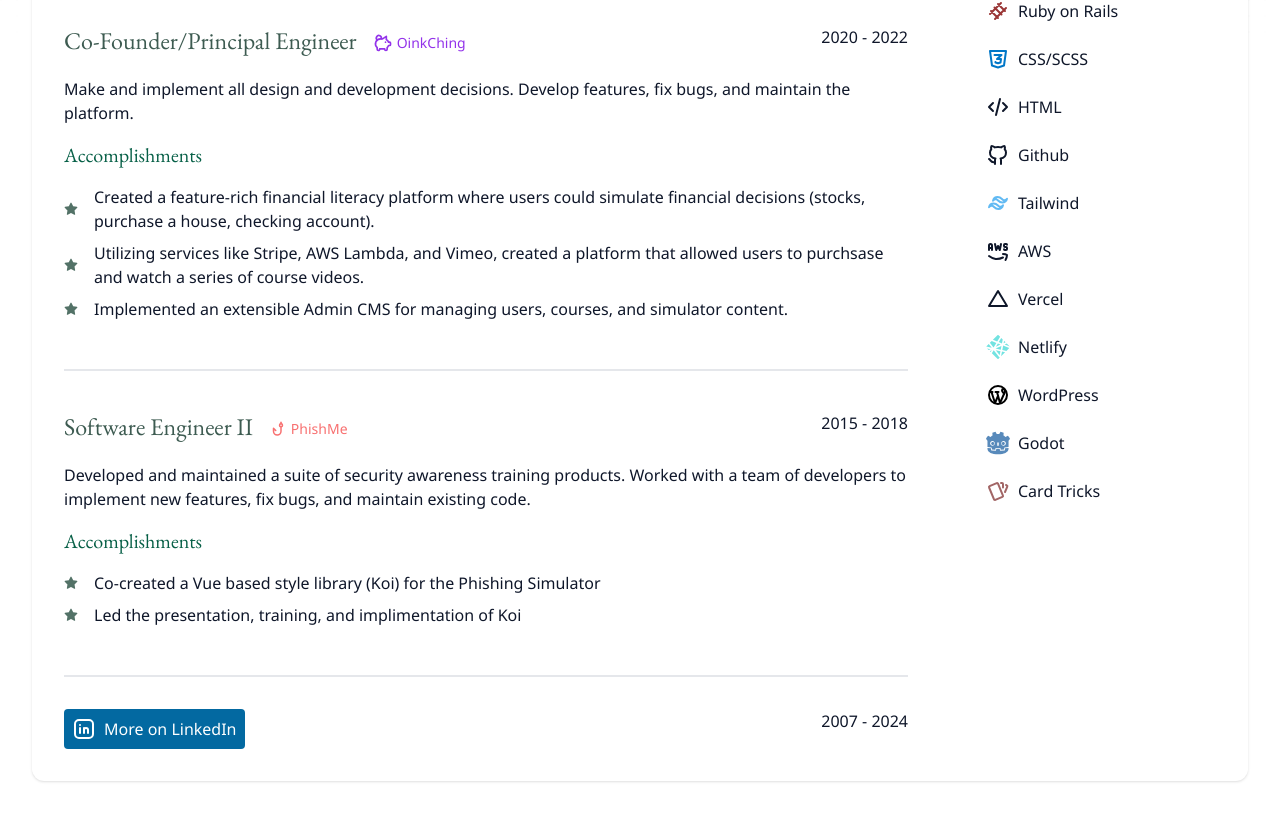
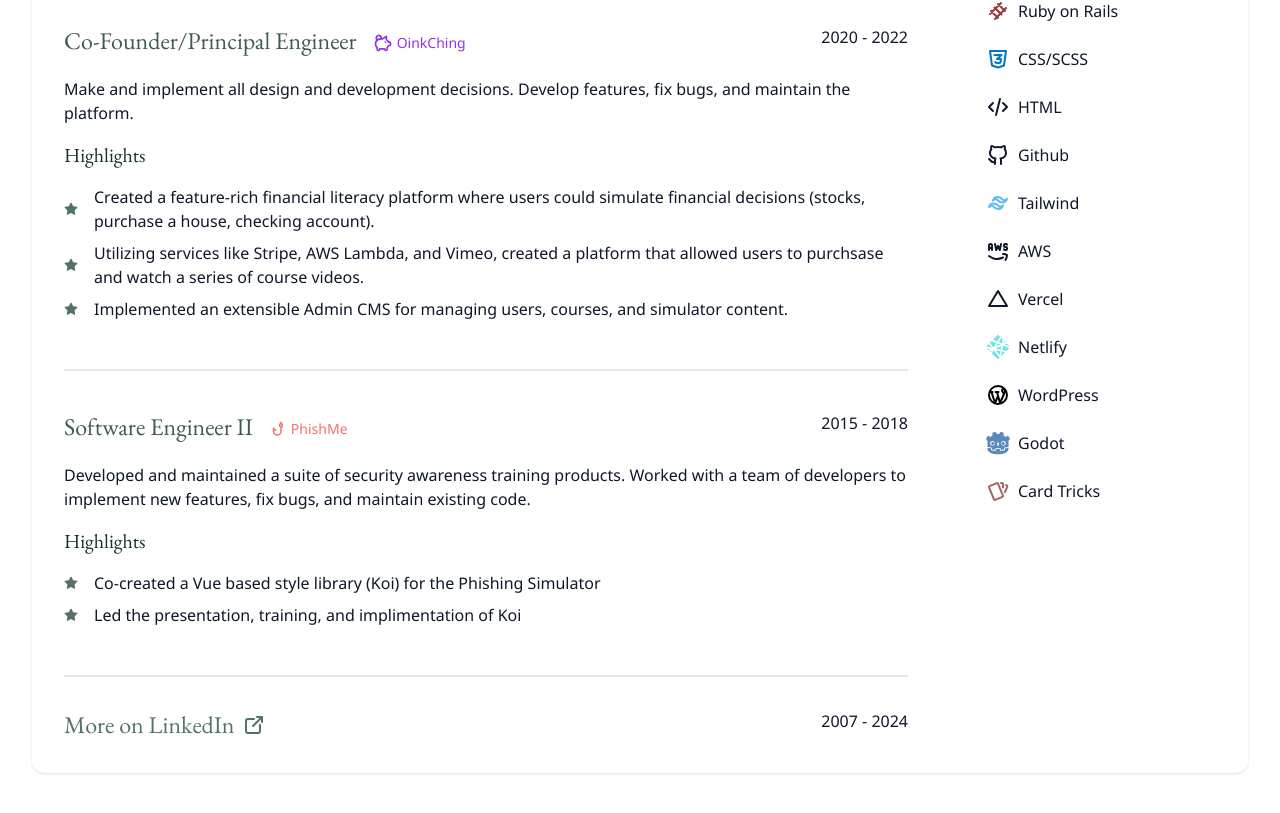
Before and after one commit to tbwiii/resume, a React (Vite) app: page / in a window 1280 px wide. Shown: the part 753-1566 px from the top of the page. Built offline with nearby package versions, Linux system fonts and the light colour scheme.

Commit message:
verbiage

```diff
--- a/src/App.tsx
+++ b/src/App.tsx
@@ -4,7 +4,7 @@
 import BlurFade from "@components/magicui/blur-fade";
 import Experience from "@components/experience";
 import Skills from "@components/skills";
-import { IconBrandLinkedin } from "@tabler/icons-react";
+import { IconExternalLink } from "@tabler/icons-react";
 
 const colTitleClasses = "text-2xl mb-4";
 
@@ -31,15 +31,17 @@
               <div className="grid gap-8">
                 <Experience />
                 <div className="flex justify-between">
+                  <h4 className="text-2xl">
                     <a
-                    className="bg-sky-700 text-white inline-block py-2 px-2 rounded hover:text-white hover:bg-sky-600 transition-colors"
+                      className="hover:underline transition-all text-opal-500"
                       href="https://www.linkedin.com/in/tbwiii"
                     >
                       <span className="flex gap-2 items-center">
-                      <IconBrandLinkedin />
                         More on LinkedIn
+                        <IconExternalLink />
                       </span>
                     </a>
+                  </h4>
 
                   <span>2007 - 2024</span>
                 </div>
--- a/src/components/experience.tsx
+++ b/src/components/experience.tsx
@@ -13,7 +13,7 @@
   icon: JSX.Element;
   date: string;
   description: string;
-  accomplishments: string[];
+  highlights: string[];
 };
 
 const xpItems: xpItem[] = [
@@ -25,7 +25,7 @@
     date: "2022 - Present",
     description:
       "Enhance Conversation Kit Studio for managing multi region and multi lingual application content. Develop new features, write and execute migrations, troubleshoot erroneous data, and strategically plan and decompose feature stories.",
-    accomplishments: [
+    highlights: [
       "Implemented a sensitive-information roll-out tool for managing user access to unannounced product info",
       "Optimized an audit tool for analyzing over 8 million MongoDB documents. 3+ hours => ~5 minutes",
       "Create a messaging system for recording publish data and user activity with Kafka and MongoDB",
@@ -39,7 +39,7 @@
     date: "2020 - 2022",
     description:
       "Make and implement all design and development decisions. Develop features, fix bugs, and maintain the platform.",
-    accomplishments: [
+    highlights: [
       "Created a feature-rich financial literacy platform where users could simulate financial decisions (stocks, purchase a house, checking account).",
       "Utilizing services like Stripe, AWS Lambda, and Vimeo, created a platform that allowed users to purchsase and watch a series of course videos.",
       "Implemented an extensible Admin CMS for managing users, courses, and simulator content.",
@@ -53,7 +53,7 @@
     date: "2015 - 2018",
     description:
       "Developed and maintained a suite of security awareness training products. Worked with a team of developers to implement new features, fix bugs, and maintain existing code.",
-    accomplishments: [
+    highlights: [
       "Co-created a Vue based style library (Koi) for the Phishing Simulator",
       "Led the presentation, training, and implimentation of Koi",
     ],
@@ -82,14 +82,14 @@
             </div>
             {item.description}
 
-            <h4 className="text-xl text-emerald-800">Accomplishments</h4>
+            <h4 className="text-xl text-opal-800">Highlights</h4>
             <ul>
-              {item.accomplishments.map((accomplishment, idx) => (
+              {item.highlights.map((highlight, idx) => (
                 <li className="flex gap-4 items-center mb-2" key={idx}>
                   <span className="shrink-0 text-opal-500">
                     <IconStarFilled size={14} />
                   </span>
-                  <span>{accomplishment}</span>
+                  <span>{highlight}</span>
                 </li>
               ))}
             </ul>
--- a/src/components/header.tsx
+++ b/src/components/header.tsx
@@ -57,6 +57,7 @@
         </BlurFade>
       </div>
 
+      <BlurFade xOffset={20}>
         <div className="grid gap-2">
           {links.map((link, index) => (
             <a key={index} href={link.href} className={linkClasses}>
@@ -64,6 +65,7 @@
             </a>
           ))}
         </div>
+      </BlurFade>
 
       <GridPattern
         numSquares={30}
--- a/tailwind.config.js
+++ b/tailwind.config.js
@@ -123,17 +123,6 @@
           700: "#4d3e2d",
           800: "#382a1a",
           900: "#251702",
-        },  "harlequin": {
-          50: "#e5e5de",
-          100: "#ccccc1",
-          200: "#b4b3a4",
-          300: "#9c9b89",
-          400: "#84846e",
-          500: "#6e6d55",
-          600: "#575740",
-          700: "#42422b",
-          800: "#2e2e19",
-          900: "#1c1b00",
         },
       },
   	},
```
Lines whose indentation alone changed are shown as unchanged.
